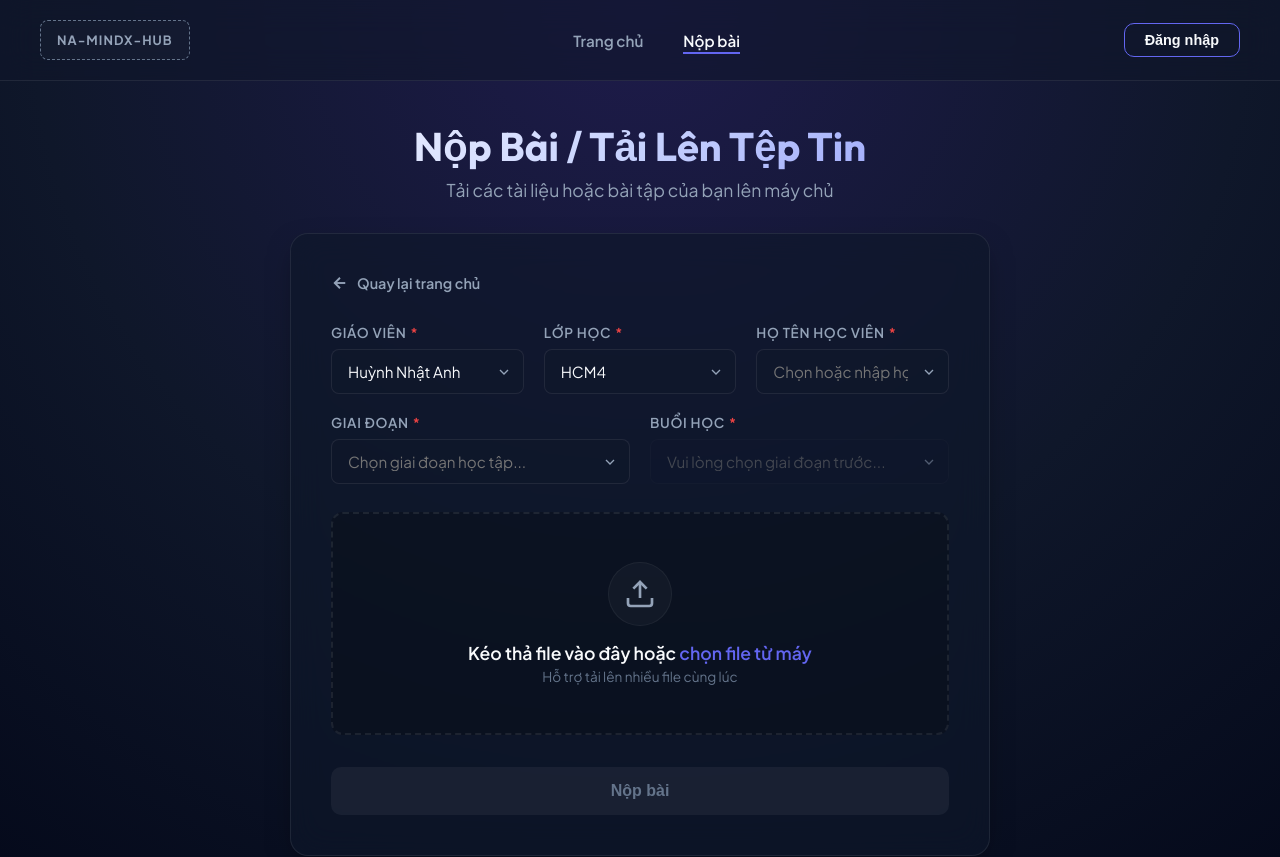
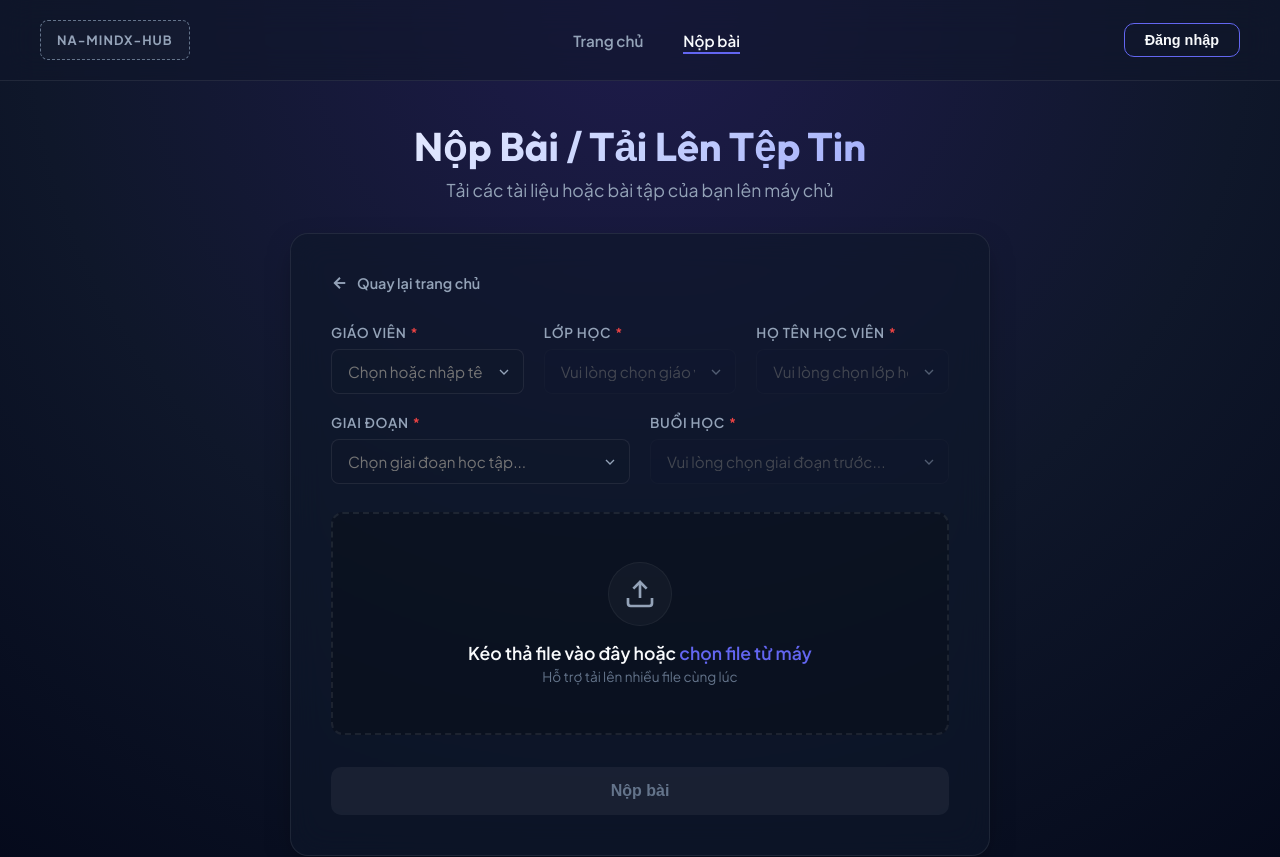
Before and after one commit to huynhnhatanh-mindx/na-mindx-hub, a React (Vite) app in the folder frontend/: page /upload in a window 1280 px wide. Shown: the top 857 px of the page. Built offline with nearby package versions, Linux system fonts and the light colour scheme.

Commit message:
feat: enforce sequential selection order for dropdowns in upload page

```diff
--- a/frontend/src/pages/Upload.tsx
+++ b/frontend/src/pages/Upload.tsx
@@ -45,11 +45,24 @@ function Upload() {
 
 
   // State for metadata fields
-  const [teacher, setTeacher] = useState<string>('Huỳnh Nhật Anh');
-  const [className, setClassName] = useState<string>('HCM4');
+  const [teacher, setTeacher] = useState<string>('');
+  const [className, setClassName] = useState<string>('');
   const [fullName, setFullName] = useState<string>('');
   const [stage, setStage] = useState<string>('');
   const [session, setSession] = useState<string>('');
+
+  // Handle teacher change to reset dependent fields
+  const handleTeacherChange = (newTeacher: string) => {
+    setTeacher(newTeacher);
+    setClassName('');
+    setFullName('');
+  };
+
+  // Handle class change to reset dependent fields
+  const handleClassNameChange = (newClass: string) => {
+    setClassName(newClass);
+    setFullName('');
+  };
 
   // Handle stage change and adjust session selection
   const handleStageChange = (newStage: string) => {
@@ -248,7 +261,7 @@ function Upload() {
                 label="Giáo viên"
                 options={teachersList}
                 value={teacher}
-                onChange={setTeacher}
+                onChange={handleTeacherChange}
                 placeholder="Chọn hoặc nhập tên giáo viên..."
                 required
               />
@@ -256,17 +269,19 @@ function Upload() {
                 label="Lớp học"
                 options={classesList}
                 value={className}
-                onChange={setClassName}
-                placeholder="Chọn hoặc nhập mã lớp..."
+                onChange={handleClassNameChange}
+                placeholder={teacher ? "Chọn hoặc nhập mã lớp..." : "Vui lòng chọn giáo viên trước..."}
                 required
+                disabled={!teacher}
               />
               <ComboBox
                 label="Họ tên học viên"
                 options={studentsList}
                 value={fullName}
                 onChange={setFullName}
-                placeholder="Chọn hoặc nhập họ tên của bạn..."
+                placeholder={className ? "Chọn hoặc nhập họ tên của bạn..." : "Vui lòng chọn lớp học trước..."}
                 required
+                disabled={!className}
               />
             </div>
 
```
